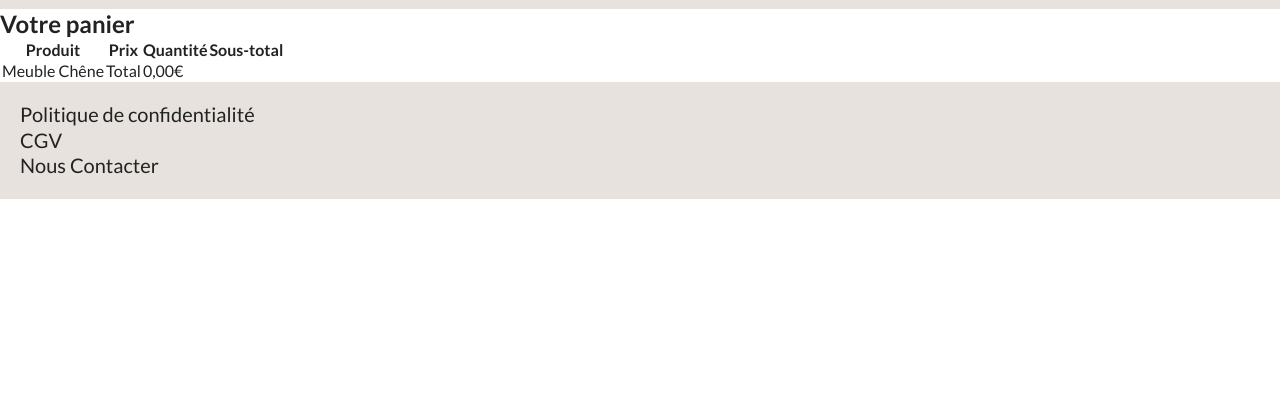
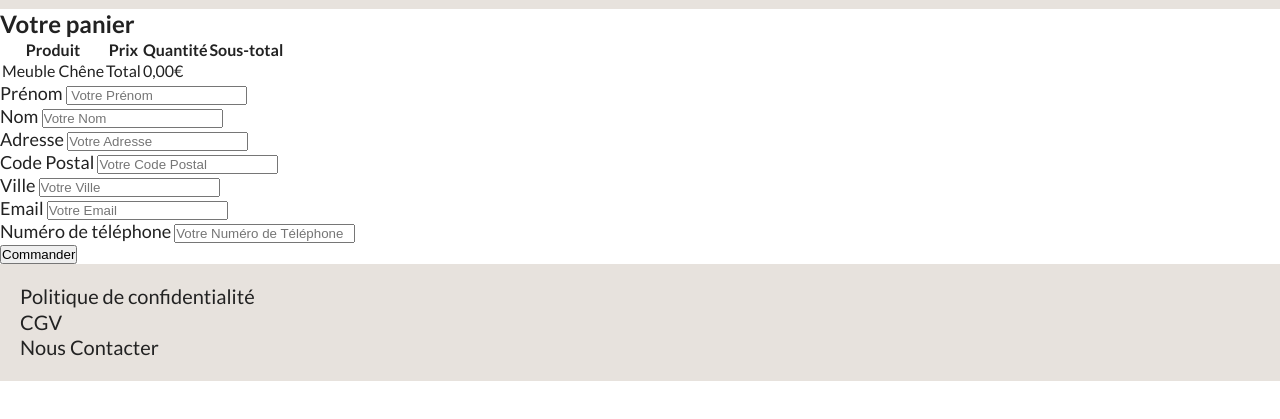
Before and after one commit to nesrineabo/Training-P5, a website: page cart.html in a window 1280 px wide. Shown: the part 51-470 px from the top of the page. Drawn offline with Linux system fonts and the light colour scheme.

```diff
--- a/JS/index.js
+++ b/JS/index.js
@@ -31,7 +31,7 @@
   })
 
   .then((data) => {
-    // si response ok, renvoie d'une seconde promesse
+    // si response ok, renvoi d'une seconde promesse
     data.forEach((produit) => {
       // boucle pour générer dynamiquement du HTML dans le DOM
 
@@ -62,5 +62,5 @@
   })
 
   .catch((error) => {
-    console.log(error);
+    console.log("Hu ho y'a une erreur :/");
   });
--- a/cart.html
+++ b/cart.html
@@ -56,6 +56,49 @@
 
     <!-- Formulaire Client -->
     <section class="customer-info">
+        <form class="form-container" method="POST" id="submitForm">
+
+            <div class="form-group">
+                <label for="prenom">Prénom</label>
+                <input type="text" name="prenom" placeholder=" Votre Prénom " class="" minlength="2 " id="prenom ">
+            </div>
+
+            <div class="form-group ">
+                <label for="nom">Nom</label>
+                <input type="text" name="nom" placeholder="Votre Nom " class="" minlength="3 " id="nom ">
+            </div>
+
+            <div class="form-group ">
+                <label for="adresse">Adresse</label>
+                <input type="text " name="adresse " placeholder="Votre Adresse " class="" minlength="8 " id="adresse">
+            </div>
+
+            <div class="form-group ">
+                <label for="zipcode">Code Postal</label>
+                <input type="text " name="adresse " placeholder="Votre Code Postal " class="" maxlength="5 "
+                    id="zipcode ">
+            </div>
+
+            <div class="form-group ">
+                <label for="ville ">Ville</label>
+                <input type="text " name="ville " placeholder="Votre Ville " class="" minlength="1 " id="ville ">
+            </div>
+
+            <div class="form-group ">
+                <label for="email ">Email</label>
+                <input type="email" name="email" placeholder="Votre Email " class="" id="email">
+            </div>
+
+            <div class="form-group ">
+                <label for="phone">Numéro de téléphone</label>
+                <input type="tel" name="phone" placeholder="Votre Numéro de Téléphone" class="" id="phone">
+            </div>
+
+            <div class="form-group ">
+                <button id="confirmPurchase" type="submit " class="order-btn">Commander</button>
+            </div>
+
+        </form>
 
     </section>
 
```
Also changed, not shown: JS/singleProduct.js (+14 -13 lines), index.html (+1 -1 lines), JS/cart.js (added), JS/orderConfirmed.js (added), JS/test.js (added).
